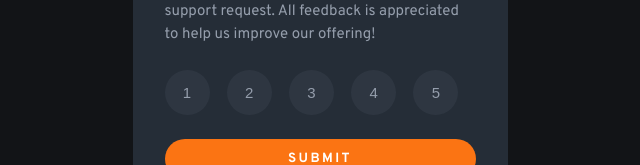
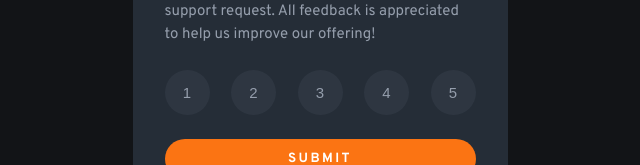
Before and after one commit to lexzee/interactive-rating-comp, a React (Vite) app: page / in a window 1280 px wide. Shown: the part 221-386 px from the top of the page, without its empty margins (320-960 px from the left). Built offline with nearby package versions, Linux system fonts and the light colour scheme.

Commit message:
minor adjustment

```diff
--- a/src/App.css
+++ b/src/App.css
@@ -40,8 +40,9 @@
 }
 
 .rating{
-  display: grid;
-  grid-template-columns: repeat(5, 1fr);
+  display: flex;
+  justify-content: space-between;
+  /* grid-template-columns: repeat(5, 1fr); */
   margin: 1.5rem 0;
 }
 .rate {
```
